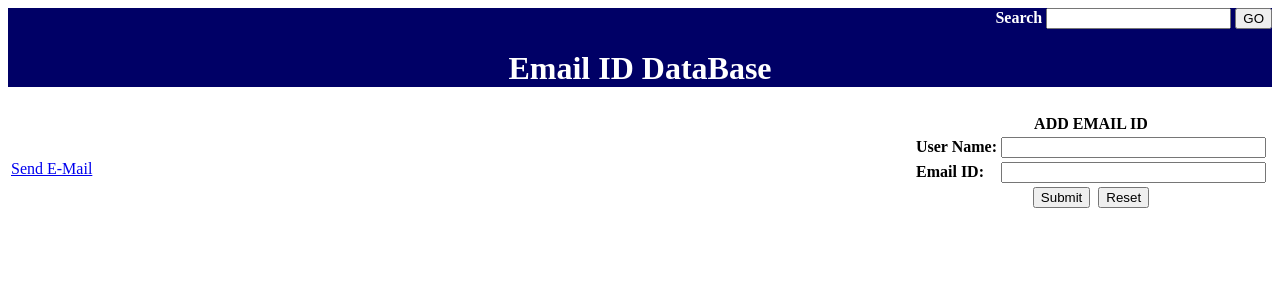
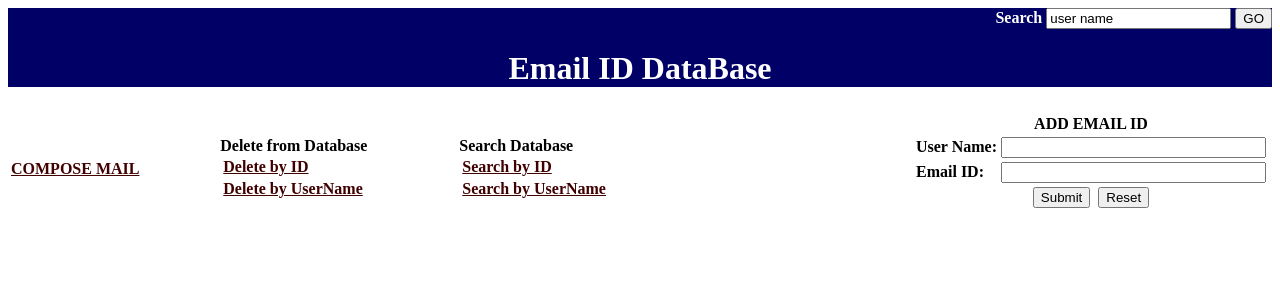
Before and after one commit to minhajuddin/cosmicvent_training, a PHP site: page /Email_send_app/index.php in a window 1280 px wide. Shown: the top 300 px of the page. Run offline with PHP 8.4, Linux system fonts and the light colour scheme.

Commit message:
"MODIFIED INDEX 1"

```diff
--- a/sajju/Email_send_app/index.php
+++ b/sajju/Email_send_app/index.php
@@ -43,7 +43,7 @@
        <div id="search" align="right">
            <form action="main.php" method="post">
            <b>Search</b>
-           <input type="text" name="search" value="" id="search">
+           <input type="text" name="search" value="user name" id="search">
            <input type=submit name=submit value="GO" id=submit>
            </form>
         </div>
@@ -92,18 +92,42 @@ else
 </div>
 
 
+
 <table id = "table_index">
 
-<tr><td><a href="send_mail.php">Send E-Mail</a></td>
+<tr>
+<td><a href="send_mail.php"><b>COMPOSE MAIL</b></a>
+
+     <!-- <table>
+      <tr><td>Send to ALL</td></tr>
+      <tr><td>Send to Signle ID</td></tr>
+      </table>
+      */ -->
+</td>
+
+   <td>
+      <b>Delete from Database</b>
+      <table>
+      <tr><td><a href="delete_by_id.php"><b>Delete by ID</b></a></td></tr>
+      <tr><td><a href="delete_by_username.php"><b>Delete by UserName</b></a></td></tr>
+
+      </table>
+   </td>
+   <td>
+      <b>Search Database</b>
+      <table>
+      <tr><td><a href="search_by_id.php"><b>Search by ID</b></a></td></tr>
+      <tr><td><a href="search_by_username.php"><b>Search by UserName</b></a></td></tr>
+
+      </table>
+   </td>
+
 <td>
-
-
-
     <div id="add" align="right">
      <form action="main.php" method="post">
         <table>
         <tr><td colspan="2" align="center"><b>ADD EMAIL ID</b></td></tr>
-        <tr><td><lable for="uname"><b>User Name:</b></td>        <td><input type="text" id="uname" name="username" size="30"/></label></td></tr>
+        <tr><td><lable for="uname"><b>User Name:</b></td>        <td><input type="text" id="uname" name="username" size="30" value=""/></label></td></tr>
         <tr><td><lable for="mailid"><b>Email ID:</b></td>        <td><input type="text" id="mailid" name="mailid" size="30"/></lablel></td></tr>
         <tr><td colspan="2" align="center"><input type="submit" value="Submit"> &nbsp<input type="reset" value="Reset"></td></tr>
         </table>
@@ -113,6 +137,7 @@ else
 </table>
 
 
+
   </div>
  </body>
 </html>
```
Also changed, not shown: sajju/Email_send_app/style.css (+10 -0 lines).
